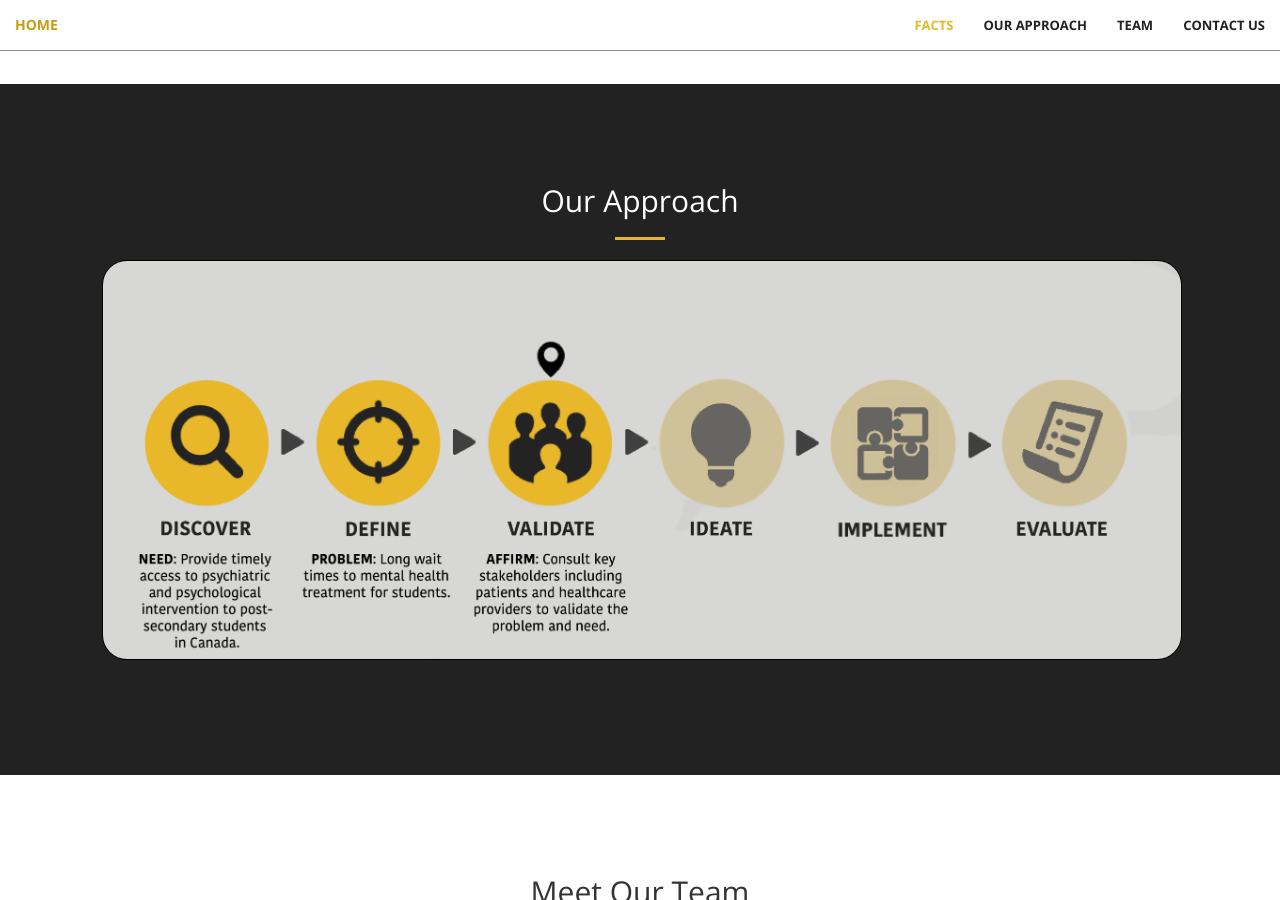
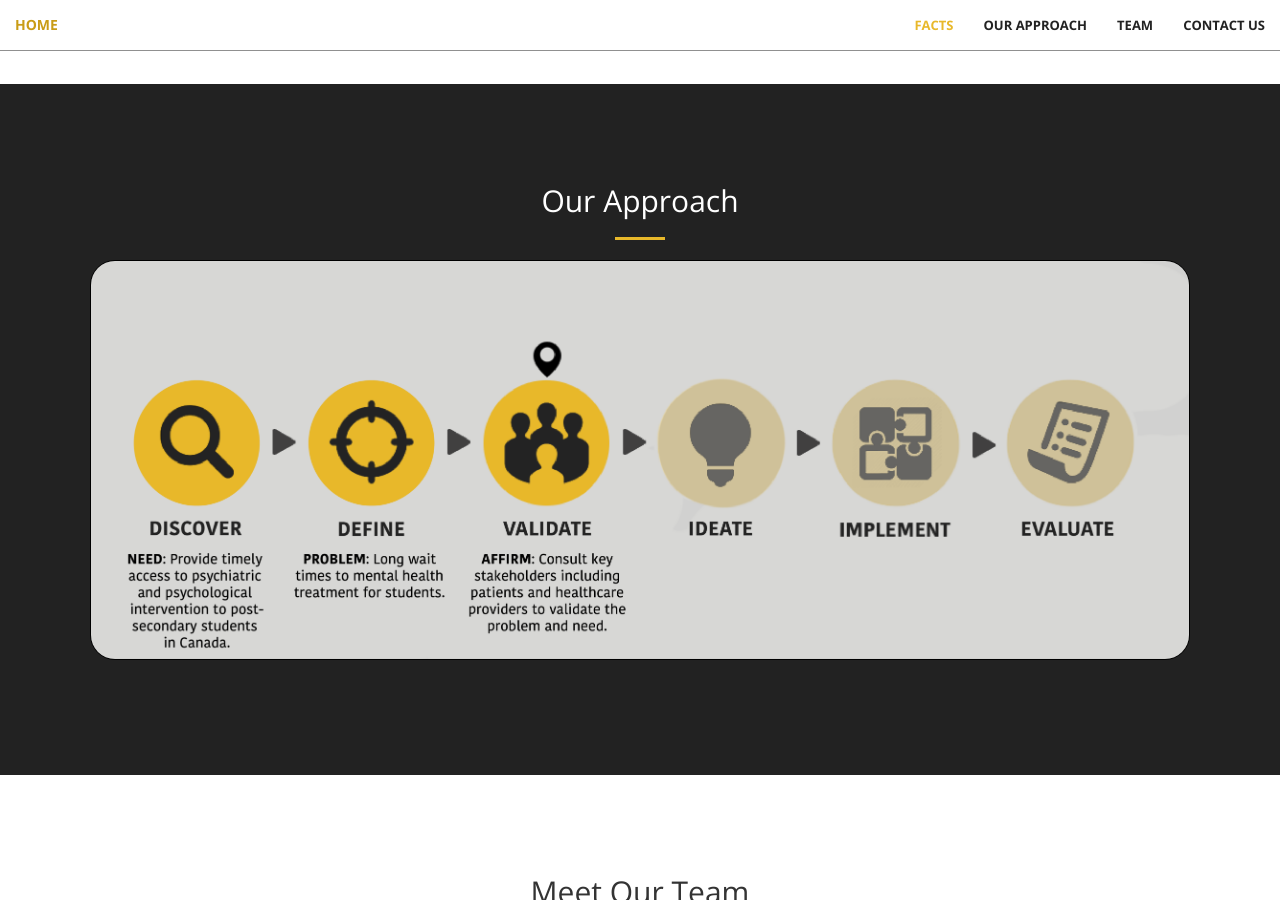
Before and after one commit to pxlu/Timely, a Jekyll site: the page built from index.html, in a window 1280 px wide and 900 px high, scrolled down 1466 px. Built offline with Jekyll 4.4.1, drawn with Linux system fonts in a browser that asks for light colours.

Commit message:
Fixed various css

```diff
--- a/_sass/_base.scss
+++ b/_sass/_base.scss
@@ -318,8 +318,8 @@ header {
     // Desktop View
     @media (min-width: 1200px) {
         height: 400px;
-        width: 1080px;
-        margin-left: 8%;
+        width: 1100px;
+        margin-left: 7%;
     }
     @media (min-width: 2000px) {
         margin-left: 35%;
```
Also changed, not shown: 1 other file.
